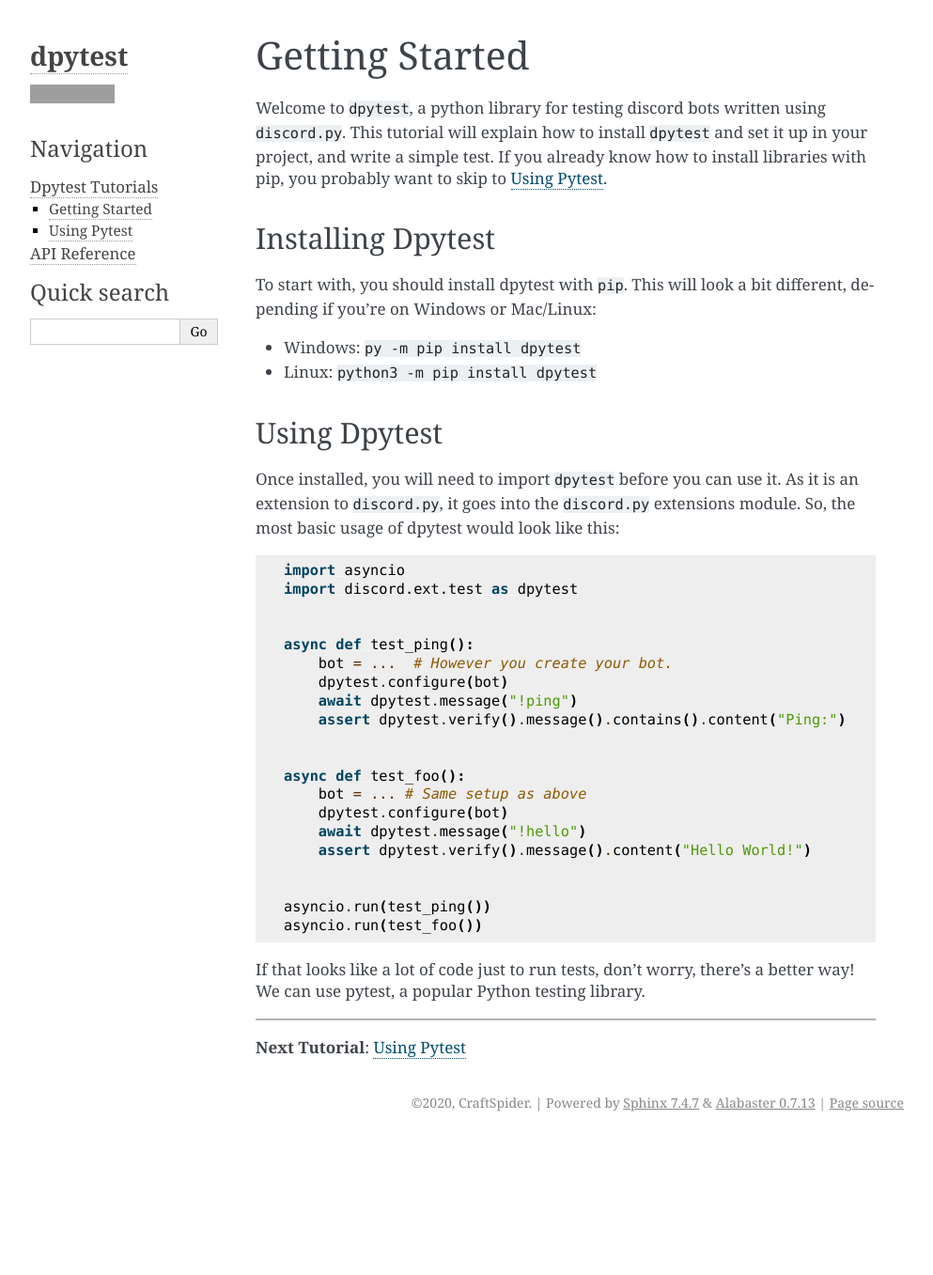
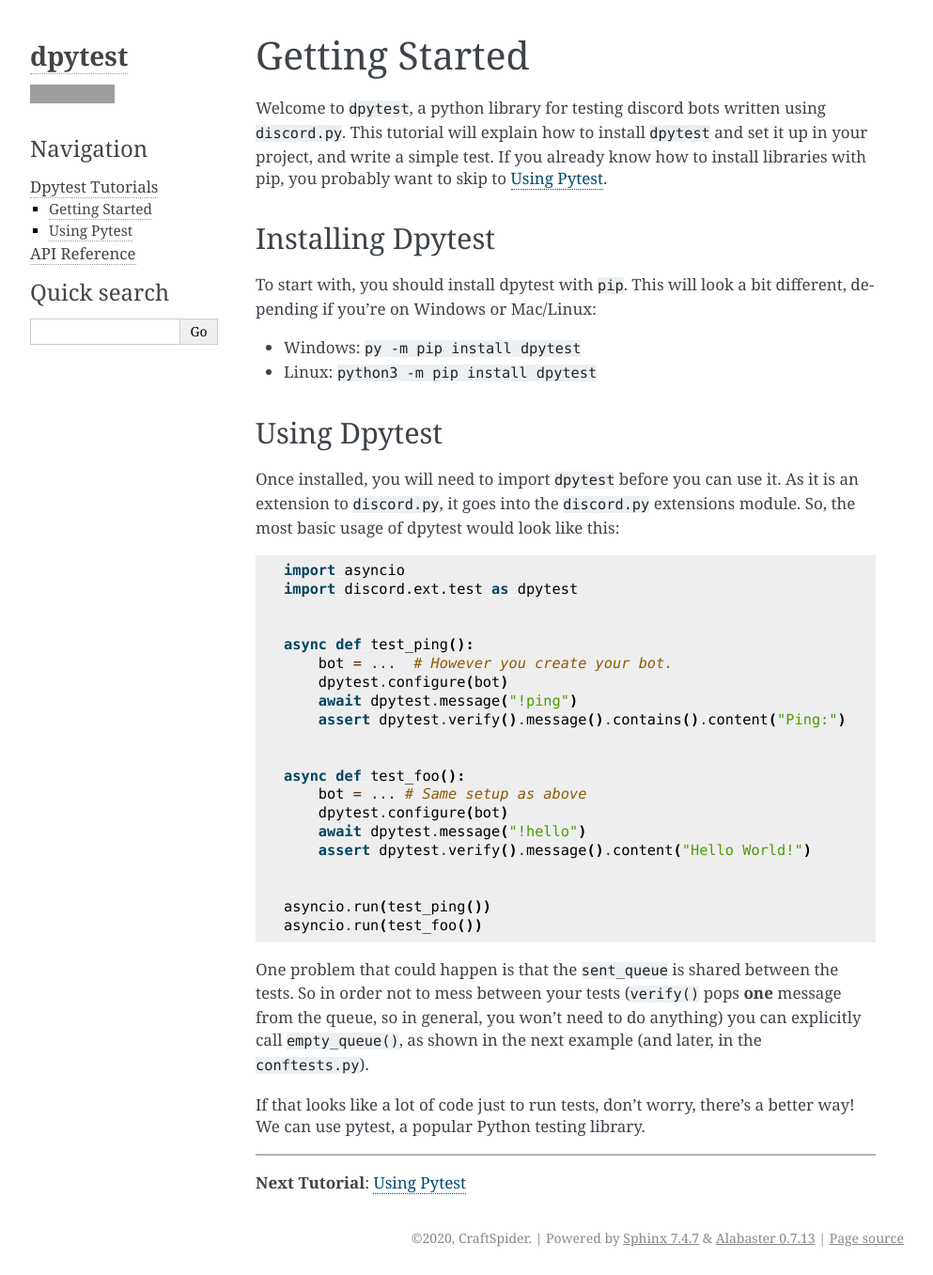
Before and after one commit to CraftSpider/dpytest, a Sphinx documentation site: the page built from docs/tutorials/getting_started.rst, in a window 1280 px wide. Shown: the whole page at 94% size, without its empty margins (148-1141 px from the left). Built offline with Sphinx 7.4.7, drawn with Linux system fonts in a browser that asks for light colours; before the commit the page ends 1213 px from its top, so only the background shows below that; grey boxes are pictures that could not be loaded.

Commit message:
Introduce the problem after the basic tuto

```diff
--- a/docs/tutorials/getting_started.rst
+++ b/docs/tutorials/getting_started.rst
@@ -44,6 +44,10 @@
     asyncio.run(test_ping())
     asyncio.run(test_foo())
 
+One problem that could happen is that the ``sent_queue`` is shared between the tests. So in order not to mess between
+your tests (``verify()`` pops **one** message from the queue, so in general, you won't need to do anything) you can
+explicitly call ``empty_queue()``, as shown in the next example (and later, in the ``conftests.py``).
+
 If that looks like a lot of code just to run tests, don't worry, there's a better way! We can use pytest,
 a popular Python testing library.
 
```
